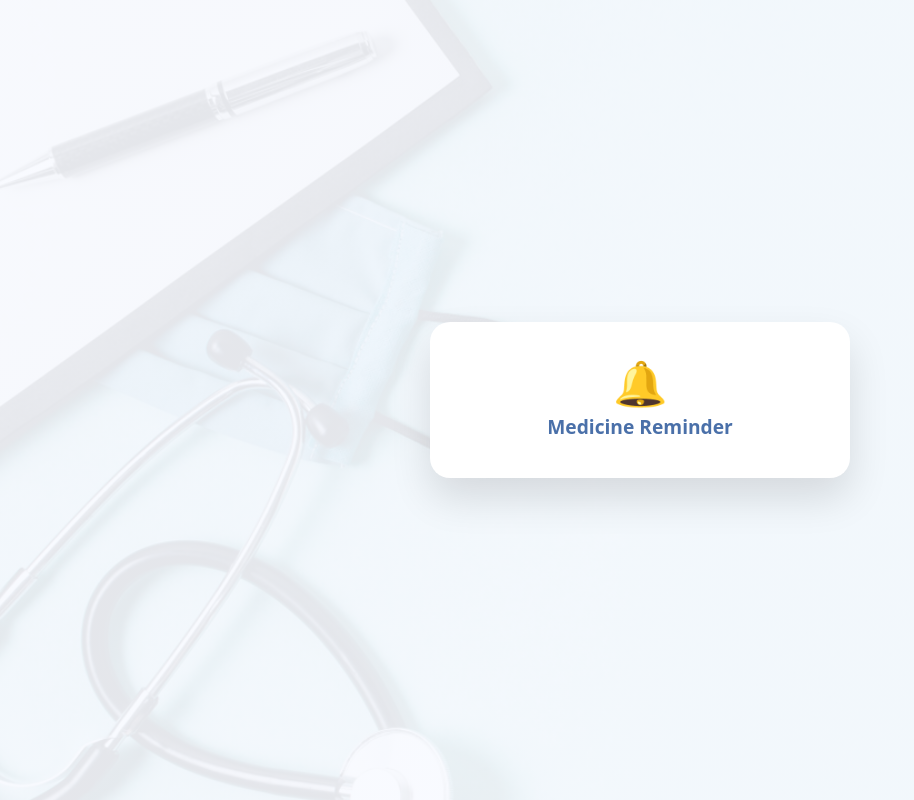
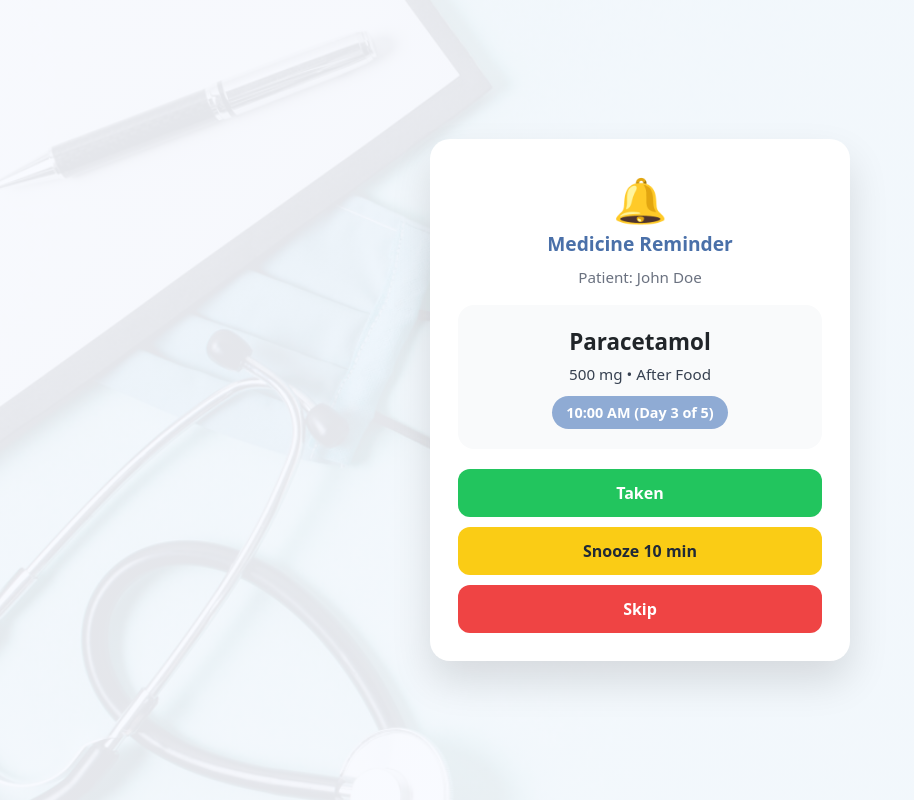
Before and after one commit to FaheemaTamton/EasyHeal, a Django app: template backend/templates/alarm_ringing.html in a window 1280 px wide. Shown: the whole page, without its empty margins (0-914 px from the left). Run offline with Django 5.2, Linux system fonts and the light colour scheme; the template is opened without the code that fills it, so the values that code supplies are empty.

Commit message:
Update EasyHeal

```diff
--- a/backend/templates/alarm_ringing.html
+++ b/backend/templates/alarm_ringing.html
@@ -136,6 +136,19 @@ body {
 
   <div class="alarm-pulse">🔔</div>
   <div class="alarm-header">Medicine Reminder</div>
+  <div class="patient-name">Patient: John Doe</div>
+
+  <div class="medicine-card">
+    <div class="medicine-name">Paracetamol</div>
+    <div class="medicine-info">500 mg • After Food</div>
+    <div class="time-badge">10:00 AM (Day 3 of 5)</div>
+  </div>
+
+  <div class="alarm-actions">
+    <button class="btn-taken" id="takenBtn">Taken</button>
+    <button class="btn-snooze" id="snoozeBtn">Snooze 10 min</button>
+    <button class="btn-skip" id="skipBtn">Skip</button>
+  </div>
 
 </div>
 
```
